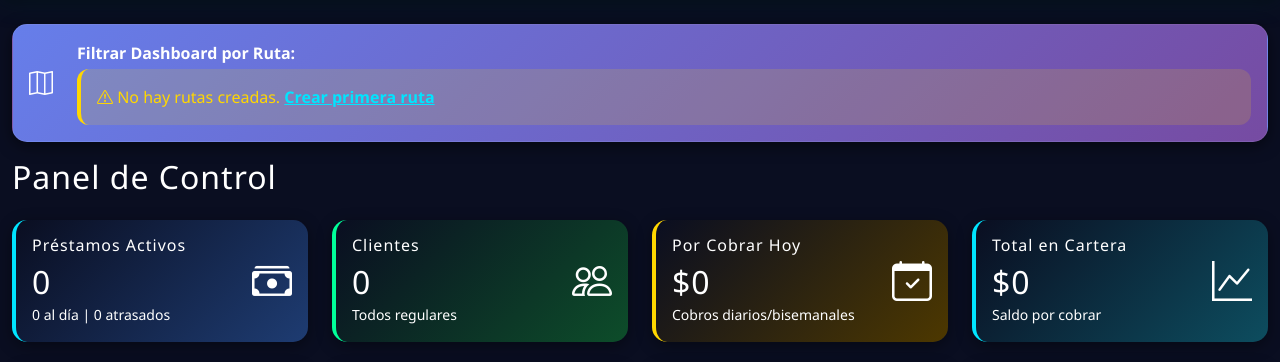
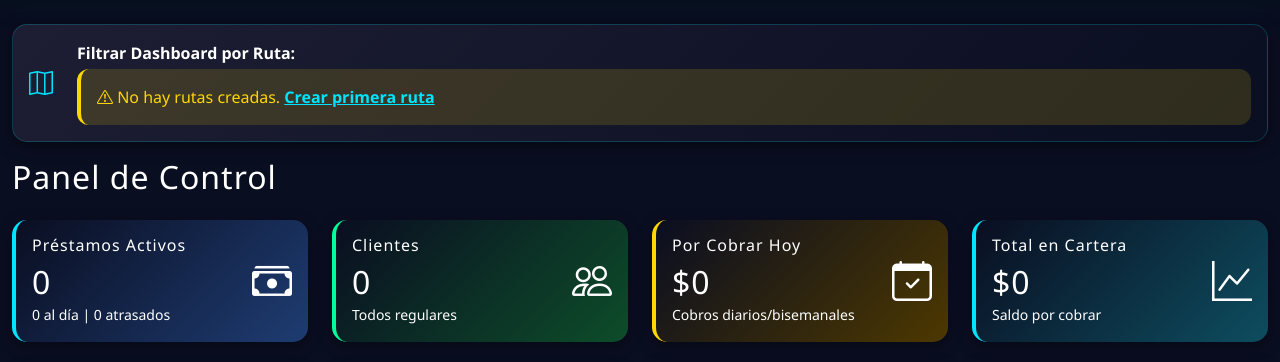
Before and after one commit to graciano90210/DIAMANTE-PRO, a Flask app: page /dashboard in a window 1280 px wide. Shown: the part 58-420 px from the top of the page. Run offline with Flask 3, Linux system fonts and the light colour scheme; the visitor is signed in with stand-in values (Sample User, id 1).

Commit message:
Fix navbar oscuro en dashboard

```diff
--- a/app/templates/dashboard.html
+++ b/app/templates/dashboard.html
@@ -141,16 +141,16 @@
         {% if rol in ['dueno', 'gerente'] %}
         <div class="row mb-3">
             <div class="col-12">
-                <div class="card border-0 shadow-sm" style="background: linear-gradient(135deg, #667eea 0%, #764ba2 100%); color: white;">
+                <div class="card border-0 shadow-sm" style="background: linear-gradient(135deg, #1D1E33 0%, #0A0E21 100%); color: white; border: 1px solid rgba(0, 229, 255, 0.2) !important;">
                     <div class="card-body p-3">
                         <div class="row align-items-center">
                             <div class="col-auto">
-                                <i class="bi bi-map" style="font-size: 1.5rem;"></i>
+                                <i class="bi bi-map" style="font-size: 1.5rem; color: #00E5FF;"></i>
                             </div>
                             <div class="col">
-                                <label class="form-label fw-bold mb-1">Filtrar Dashboard por Ruta:</label>
+                                <label class="form-label fw-bold mb-1" style="color: #00E5FF;">Filtrar Dashboard por Ruta:</label>
                                 {% if todas_las_rutas and todas_las_rutas|length > 0 %}
-                                <select class="form-select" onchange="window.location.href=this.value" style="background: white; color: #1f2937;">
+                                <select class="form-select" onchange="window.location.href=this.value" style="background: #0A0E21; color: white; border: 1px solid #2d2f45;">
                                     <option value="/ver-todas-rutas" {% if not ruta_seleccionada %}selected{% endif %}>
                                         📊 Ver Todas las Rutas
                                     </option>
```
